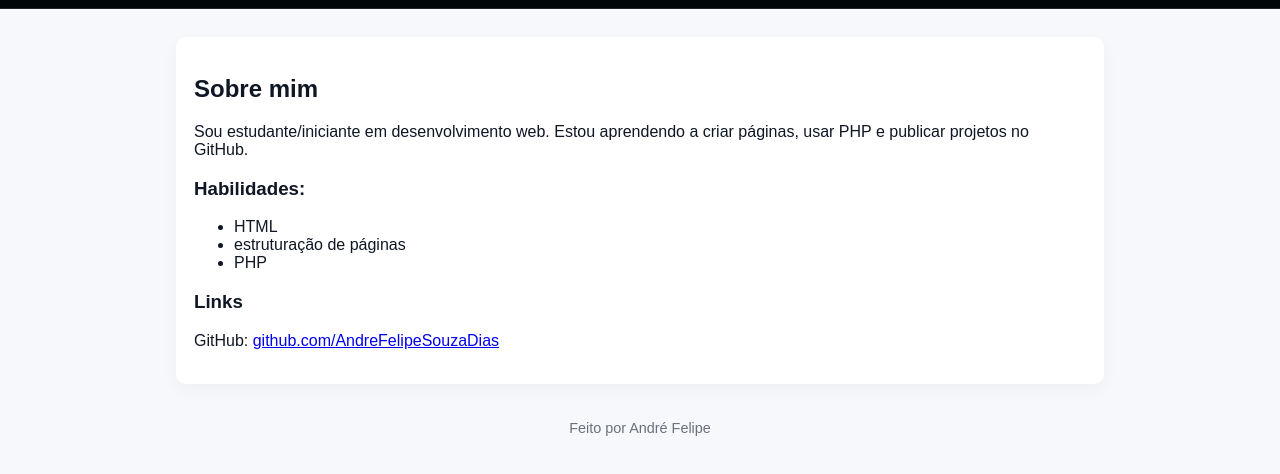
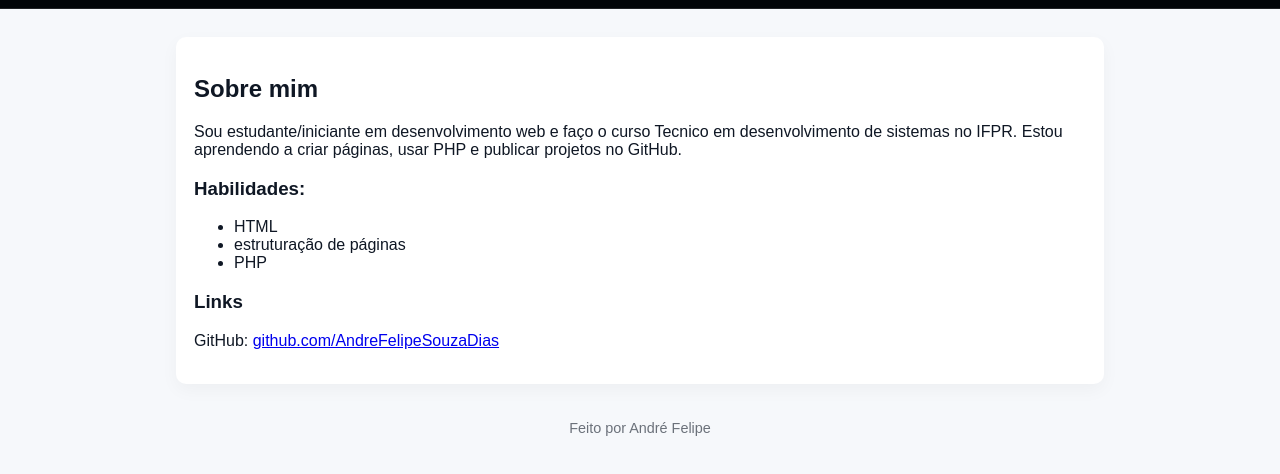
Before and after one commit to AndreFelipeSouzaDias/portfolio---primeiro-bimestre, a plain HTML site: page about.html in a window 1280 px wide. Shown: the part 68-542 px from the top of the page. Drawn offline with Linux system fonts and the light colour scheme.

Commit message:
Update about.html

```diff
--- a/about.html
+++ b/about.html
@@ -19,7 +19,7 @@
   <main class="container">
     <section class="card">
       <h1>Sobre mim</h1>
-      <p>Sou estudante/iniciante em desenvolvimento web. Estou aprendendo a criar páginas, usar PHP e publicar projetos no GitHub.</p>
+      <p>Sou estudante/iniciante em desenvolvimento web e faço o curso Tecnico em desenvolvimento de sistemas no IFPR. Estou aprendendo a criar páginas, usar PHP e publicar projetos no GitHub.</p>
 
       <h3>Habilidades:</h3>
       <ul>
```
